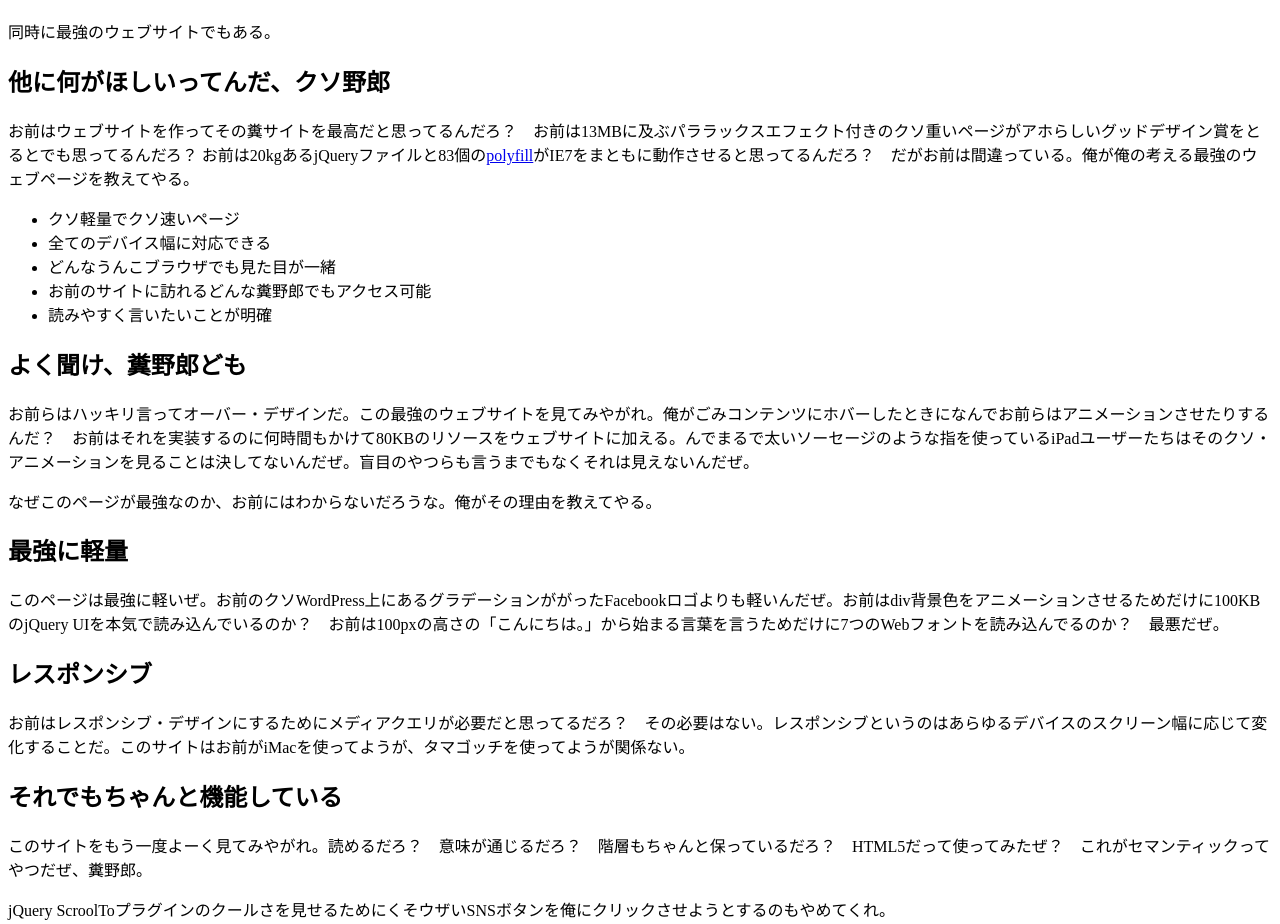
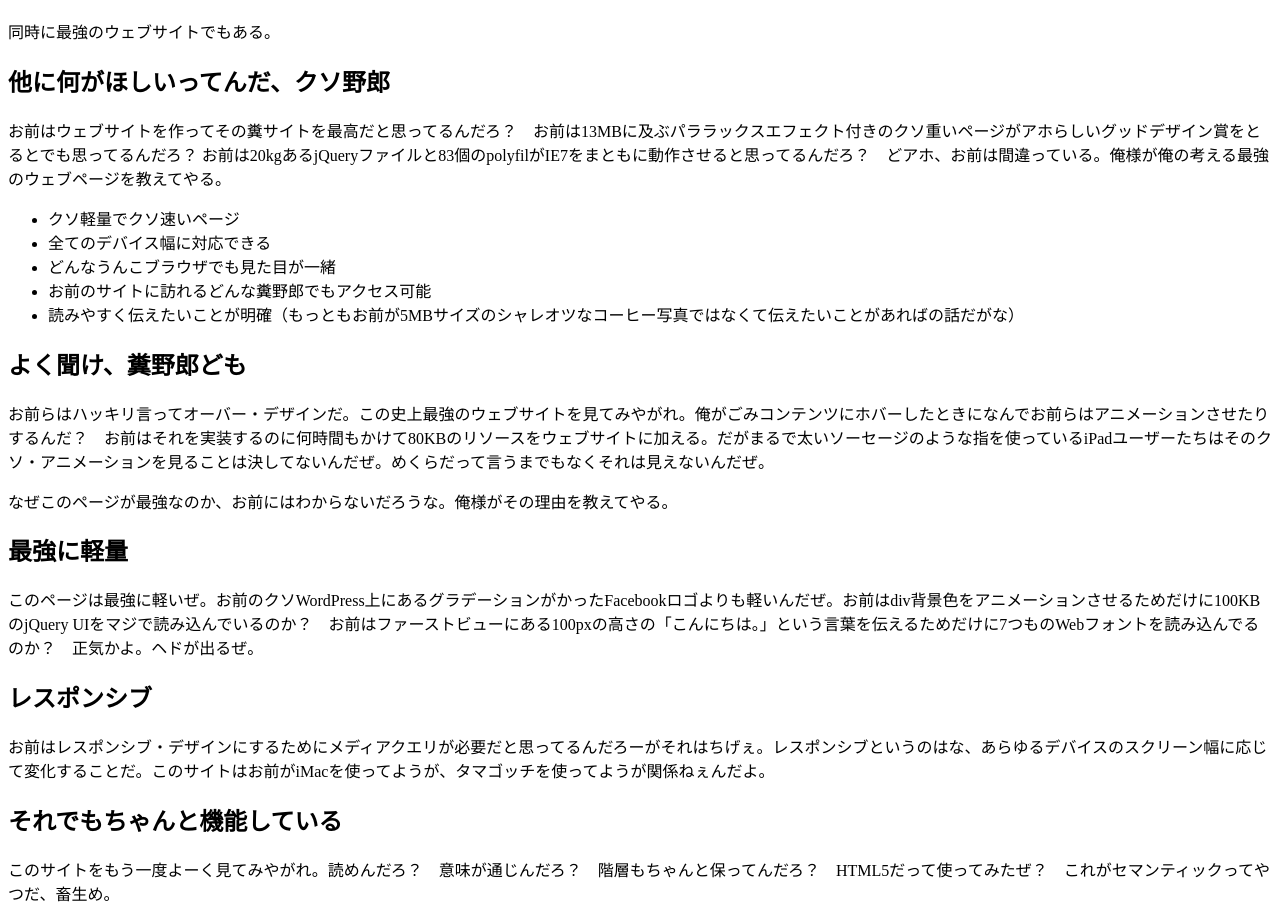
Before and after one commit to toshimaru/motherfuckingwebsite, a plain HTML site: page index.html in a window 1280 px wide. Shown: the part 70-994 px from the top of the page. Drawn offline with Linux system fonts and the light colour scheme.

Commit message:
Rewrite translation

```diff
--- a/index.html
+++ b/index.html
@@ -18,41 +18,41 @@
 
   <h2>他に何がほしいってんだ、クソ野郎</h2>
 
-  <p>お前はウェブサイトを作ってその糞サイトを最高だと思ってるんだろ？　お前は13MBに及ぶパララックスエフェクト付きのクソ重いページがアホらしいグッドデザイン賞をとるとでも思ってるんだろ？ お前は20kgあるjQueryファイルと83個の<a href="http://remysharp.com/2010/10/08/what-is-a-polyfill/">polyfill</a>がIE7をまともに動作させると思ってるんだろ？　だがお前は間違っている。俺が俺の考える最強のウェブページを教えてやる。</p>
+  <p>お前はウェブサイトを作ってその糞サイトを最高だと思ってるんだろ？　お前は13MBに及ぶパララックスエフェクト付きのクソ重いページがアホらしいグッドデザイン賞をとるとでも思ってるんだろ？ お前は20kgあるjQueryファイルと83個のpolyfilがIE7をまともに動作させると思ってるんだろ？　どアホ、お前は間違っている。俺様が俺の考える最強のウェブページを教えてやる。</p>
 
   <ul>
     <li>クソ軽量でクソ速いページ</li>
     <li>全てのデバイス幅に対応できる</li>
     <li>どんなうんこブラウザでも見た目が一緒</li>
     <li>お前のサイトに訪れるどんな糞野郎でもアクセス可能</li>
-    <li>読みやすく言いたいことが明確</li>
+    <li>読みやすく伝えたいことが明確（もっともお前が5MBサイズのシャレオツなコーヒー写真ではなくて伝えたいことがあればの話だがな）</li>
   </ul>
 
   <h2>よく聞け、糞野郎ども</h2>
 
-  <p>お前らはハッキリ言ってオーバー・デザインだ。この最強のウェブサイトを見てみやがれ。俺がごみコンテンツにホバーしたときになんでお前らはアニメーションさせたりするんだ？　お前はそれを実装するのに何時間もかけて80KBのリソースをウェブサイトに加える。んでまるで太いソーセージのような指を使っているiPadユーザーたちはそのクソ・アニメーションを見ることは決してないんだぜ。盲目のやつらも言うまでもなくそれは見えないんだぜ。</p>
+  <p>お前らはハッキリ言ってオーバー・デザインだ。この史上最強のウェブサイトを見てみやがれ。俺がごみコンテンツにホバーしたときになんでお前らはアニメーションさせたりするんだ？　お前はそれを実装するのに何時間もかけて80KBのリソースをウェブサイトに加える。だがまるで太いソーセージのような指を使っているiPadユーザーたちはそのクソ・アニメーションを見ることは決してないんだぜ。めくらだって言うまでもなくそれは見えないんだぜ。</p>
 
-  <p>なぜこのページが最強なのか、お前にはわからないだろうな。俺がその理由を教えてやる。</p>
+  <p>なぜこのページが最強なのか、お前にはわからないだろうな。俺様がその理由を教えてやる。</p>
 
   <h2>最強に軽量</h2>
 
-  <p>このページは最強に軽いぜ。お前のクソWordPress上にあるグラデーションががったFacebookロゴよりも軽いんだぜ。お前はdiv背景色をアニメーションさせるためだけに100KBのjQuery UIを本気で読み込んでいるのか？　お前は100pxの高さの「こんにちは。」から始まる言葉を言うためだけに7つのWebフォントを読み込んでるのか？　最悪だぜ。</p>
+  <p>このページは最強に軽いぜ。お前のクソWordPress上にあるグラデーションがかったFacebookロゴよりも軽いんだぜ。お前はdiv背景色をアニメーションさせるためだけに100KBのjQuery UIをマジで読み込んでいるのか？　お前はファーストビューにある100pxの高さの「こんにちは。」という言葉を伝えるためだけに7つものWebフォントを読み込んでるのか？　正気かよ。ヘドが出るぜ。</p>
 
   <h2>レスポンシブ</h2>
 
-  <p>お前はレスポンシブ・デザインにするためにメディアクエリが必要だと思ってるだろ？　その必要はない。レスポンシブというのはあらゆるデバイスのスクリーン幅に応じて変化することだ。このサイトはお前がiMacを使ってようが、タマゴッチを使ってようが関係ない。</p>
+  <p>お前はレスポンシブ・デザインにするためにメディアクエリが必要だと思ってるんだろーがそれはちげぇ。レスポンシブというのはな、あらゆるデバイスのスクリーン幅に応じて変化することだ。このサイトはお前がiMacを使ってようが、タマゴッチを使ってようが関係ねぇんだよ。</p>
 
   <h2>それでもちゃんと機能している</h2>
 
-  <p>このサイトをもう一度よーく見てみやがれ。読めるだろ？　意味が通じるだろ？　階層もちゃんと保っているだろ？　HTML5だって使ってみたぜ？　これがセマンティックってやつだぜ、糞野郎。</p>
+  <p>このサイトをもう一度よーく見てみやがれ。読めんだろ？　意味が通じんだろ？　階層もちゃんと保ってんだろ？　HTML5だって使ってみたぜ？　これがセマンティックってやつだ、畜生め。</p>
 
-  <p>jQuery ScroolToプラグインのクールさを見せるためにくそウザいSNSボタンを俺にクリックさせようとするのもやめてくれ。</p>
+  <p>お前のサイトには中身のないペラッペラのコンテンツしかねぇのに、jQuery ScroolToプラグインのクールさを見せるためにわざわざくそウザいSNSボタンを俺にクリックさせようとしやがる。</p>
 
   <p>ブラウザ互換性？　このサイトをクソIE6で読み込んでみやがれ。</p>
 
   <h2>見よ、これがお前がかつてみたことのないウェブサイトだ</h2>
 
-  <p>ヒゲを生やしたことのない男が本当の自然な状態を知らないように、お前は何もウェブサイトのことを知らない。お前が知っているのは偽物のウェブサイトだ。このサイトこそ本物のウェブサイトであり、裸の状態のウェブサイトだ。美しいだろ？</p>
+  <p>ヒゲを生やしたことのない男が本当の自然な状態を知らないように、お前は何もウェブサイトのことを知らない。お前がかつて見てきたものは全て偽物のウェブサイトだ。このサイトこそ本物のウェブサイトであり、裸の状態のウェブサイトだ。ほら見ろ、美しいだろ？</p>
 
   <h3>その通り、これは皮肉だ</h3>
 
@@ -60,7 +60,7 @@
 
   <blockquote cite="https://www.vitsoe.com/us/about/good-design">
     「良いデザインとは可能な限り少ないデザインのことである。」<br>
-  - あるドイツのクソ野郎
+    - あるドイツのクソ野郎
   </blockquote>
 
   <p><a href="http://motherfuckingwebsite.com/">原文: Motherfucking Website</a></p>
```
